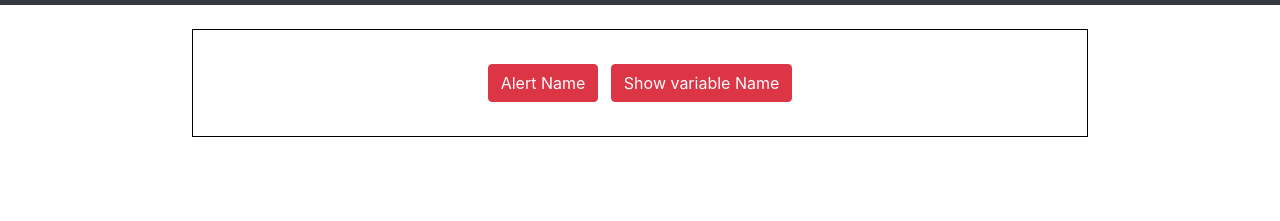
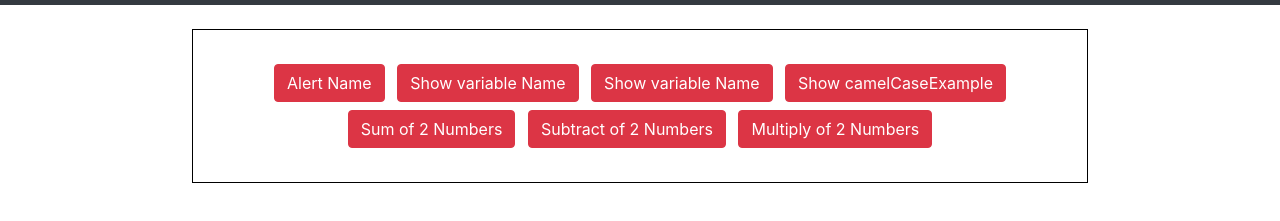
Before and after one commit to m-salman004/Practice-1, a plain HTML site: page index.html in a window 1280 px wide. Shown: the part 51-272 px from the top of the page. Drawn offline with nearby package versions, Linux system fonts and the light colour scheme.

Commit message:
Adding more btns

```diff
--- a/index.html
+++ b/index.html
@@ -26,6 +26,11 @@
         <div style="text-align: center;">
             <button id="alertName" type="button" class="btn btn-danger m-1">Alert Name</button>
             <button id="showVariablename" type="button" class="btn btn-danger m-1">Show variable Name</button>
+            <button id="showVariablename" type="button" class="btn btn-danger m-1">Show variable Name</button>
+            <button id="showVariablename" type="button" class="btn btn-danger m-1">Show camelCaseExample</button>
+            <button id="showVariablename" type="button" class="btn btn-danger m-1">Sum of 2 Numbers</button>
+            <button id="showVariablename" type="button" class="btn btn-danger m-1">Subtract of 2 Numbers</button>
+            <button id="showVariablename" type="button" class="btn btn-danger m-1">Multiply of 2 Numbers</button>
         </div>
     </div>
 </body>
```
